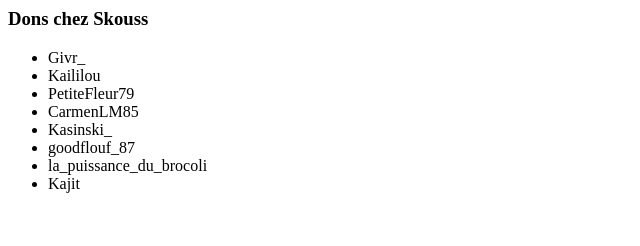
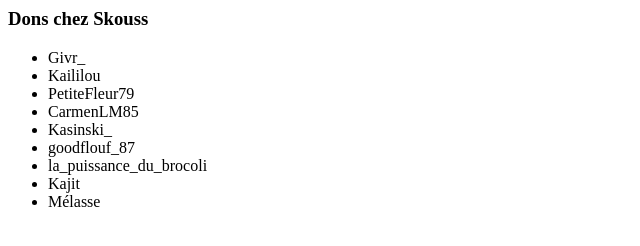
Before and after one commit to daalvehn/daalvehn.github.io, a plain HTML site: page index.html in a window 1280 px wide. Shown: the full height of the page, 0-640 px from the left. Drawn offline with Linux system fonts and the light colour scheme.

Commit message:
Update index.html

```diff
--- a/index.html
+++ b/index.html
@@ -9,5 +9,6 @@
     <li>goodflouf_87</li>
     <li>la_puissance_du_brocoli</li>
     <li>Kajit</li>
+    <li>Mélasse</li>
   </ul>
 </html>
```
